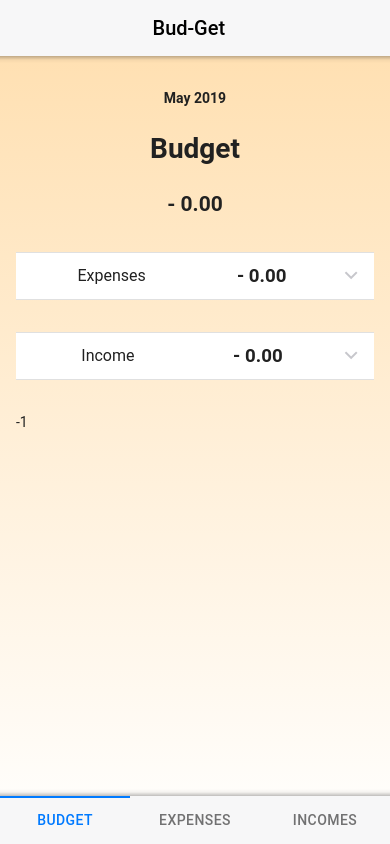
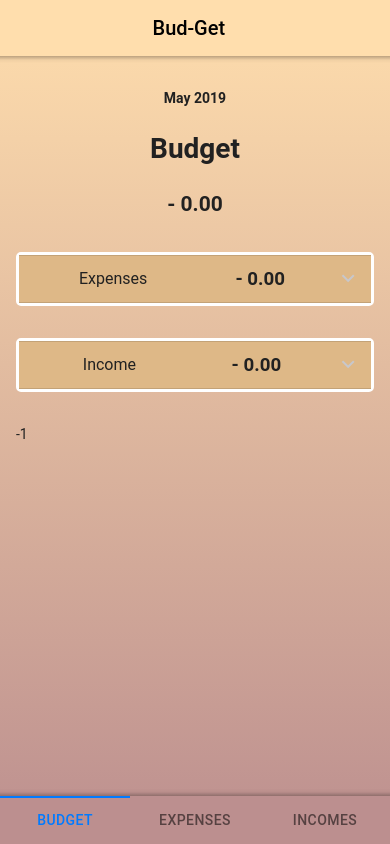
Before and after one commit to shiraazAh/Budget-App, a plain HTML site: page www/index.html in a window 390 px wide. Drawn offline with Linux system fonts and the light colour scheme; some packages are replaced by stand-ins of ours.

Commit message:
Improved Background Color

```diff
--- a/www/style.css
+++ b/www/style.css
@@ -1,37 +1,55 @@
+/* Top */
+.navbar {
+    background-color: navajowhite;
+}
+
+.navbar-inner {
+    margin-left: 35%;
+}
+
+
+/* Budget page */
+.page-content-budget {
+    background-image: linear-gradient(to top, rosybrown, navajowhite);
+}
+
 .budget-box {
     text-align: center;
 }
-/* spacing them */
-
 
 .list, .item-content {
-    background-color:;
+    background-color: burlywood;
+}
+
+.list {
+    border-style: solid;
+    border-color: white;
+    border-width: medium;
+    border-radius: 5px;
+}
+.budget-box {
+    text-align: center;
 }
 
 .button {
     margin: auto;
 }
 
-.ul {
-
-}
-
 .item-title, .expense-amount, .income-amount {
     margin: auto;
 }
-/* Page Background Colour */
+/* Expense Page */
 .page-content-expenses {
-    background-image: linear-gradient(to top, white, orangered); /* Standard syntax (must be last) */
+    background-image: linear-gradient(to top, palevioletred, orangered); /* Standard syntax (must be last) */
 }
 
+/* Income Page */
 .page-content-income {
-    background-image: linear-gradient(to top, white, yellowgreen);
+    background-image: linear-gradient(to top, lightgreen, yellowgreen);
 }
 
-.page-content-budget {
-    background-image: linear-gradient(to top, white, navajowhite);
+/* Bottom */
+
+.toolbar {
+    background-color: rosybrown;
 }
-
-.navbar-inner {
-    margin-left: 35%;
-}
```
